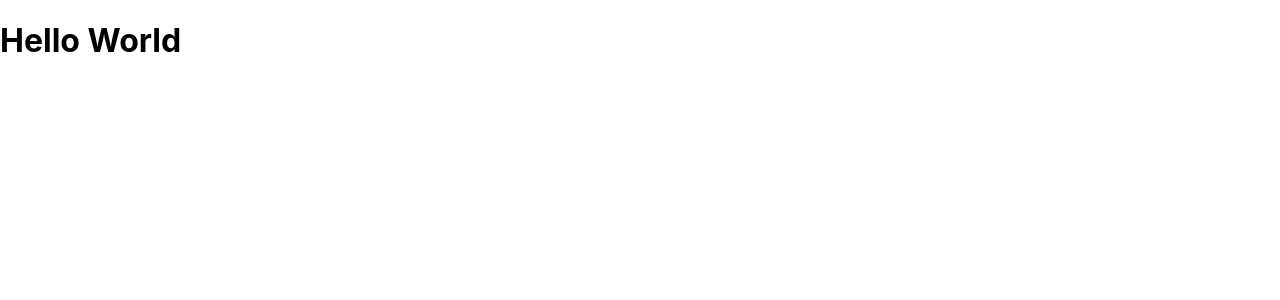
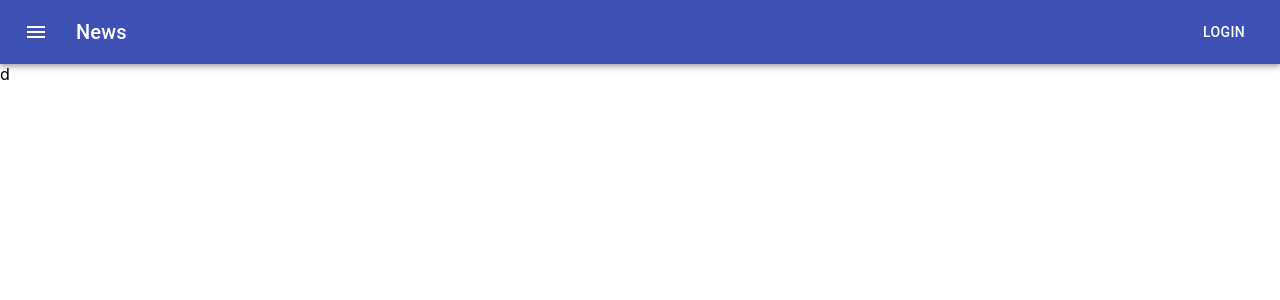
Before and after one commit to Mohammadshahzaib007/react-ts-movie-app, a React (Create React App) app: page / in a window 1280 px wide. Shown: the top 300 px of the page. Built offline with nearby package versions, Linux system fonts and the light colour scheme.

Commit message:
side drawer ui completed and object was written for links

```diff
--- a/src/App.tsx
+++ b/src/App.tsx
@@ -1,10 +1,9 @@
 import React from 'react';
+import Layout from './components/Layout/Layout';
 
 function App() {
   return (
-    <div className="App">
-     <h1>Hello World</h1>
-    </div>
+    <Layout>d</Layout>
   );
 }
 
--- a/src/components/Layout/Layout.tsx
+++ b/src/components/Layout/Layout.tsx
@@ -1,4 +1,5 @@
 import React from 'react'
+import Topbar from './Topbar';
 
 type Props = {
     children: React.ReactNode
@@ -11,6 +12,7 @@ function Layout(props: Props) {
 
     return (
         <>
+        <Topbar />
             <main>
                 {children}
             </main>
--- a/src/components/Layout/Topbar.tsx
+++ b/src/components/Layout/Topbar.tsx
@@ -0,0 +1,144 @@
+import React, { useState } from "react";
+import clsx from "clsx";
+import Drawer from "@material-ui/core/Drawer";
+import List from "@material-ui/core/List";
+import Divider from "@material-ui/core/Divider";
+import ListItem from "@material-ui/core/ListItem";
+import ListItemIcon from "@material-ui/core/ListItemIcon";
+import ListItemText from "@material-ui/core/ListItemText";
+import InboxIcon from "@material-ui/icons/MoveToInbox";
+import MailIcon from "@material-ui/icons/Mail";
+import { makeStyles, Theme } from "@material-ui/core/styles";
+import AppBar from "@material-ui/core/AppBar";
+import Toolbar from "@material-ui/core/Toolbar";
+import Typography from "@material-ui/core/Typography";
+import Button from "@material-ui/core/Button";
+import IconButton from "@material-ui/core/IconButton";
+import MenuIcon from "@material-ui/icons/Menu";
+
+const useStyles = makeStyles((theme: Theme) => ({
+  list: {
+    width: 250,
+  },
+  fullList: {
+    width: "auto",
+  },
+  root: {
+    flexGrow: 1,
+  },
+  menuButton: {
+    marginRight: theme.spacing(2),
+  },
+  title: {
+    flexGrow: 1,
+  },
+}));
+
+type Anchor = "top" | "left" | "bottom" | "right";
+
+export default function TemporaryDrawer() {
+  const classes = useStyles();
+
+  const [isDrawerOpen, setIsDrawerOpen] = useState(false);
+
+  const toggleDrawer = () => {
+    setIsDrawerOpen((prevState) => !prevState);
+  };
+
+  const sideDrawerItems: Array<{
+    heading: string;
+    links: Array<{ name: string; link: string }>;
+  }> = [
+    {
+      heading: "discover",
+      links: [
+        { name: "Popular", link: "#" },
+        { name: "Top Rated", link: "#" },
+        { name: "Upcoming", link: "#" },
+      ],
+    },
+    {
+      heading: "genres",
+      links: [
+        { name: "action", link: "#" },
+        { name: "advanture", link: "#" },
+        { name: "animation", link: "#" },
+        { name: "comedy", link: "#" },
+        { name: "crime", link: "#" },
+        { name: "Documantry", link: "#" },
+        { name: "Drama", link: "#" },
+        { name: "Family", link: "#" },
+        { name: "fantasy", link: "#" },
+        { name: "history", link: "#" },
+        { name: "horror", link: "#" },
+        { name: "music", link: "#" },
+        { name: "mistry", link: "#" },
+        { name: "romanc", link: "#" },
+        { name: "science fiction", link: "#" },
+        { name: "Tv Movie", link: "#" },
+        { name: "thriller", link: "#" },
+        { name: "war", link: "#" },
+        { name: "western", link: "#" },
+      ],
+    },
+  ];
+
+  const list = () => (
+    <div
+      className={classes.list}
+      role="presentation"
+      onClick={toggleDrawer}
+      onKeyDown={toggleDrawer}
+    >
+      <List>
+        {["Inbox", "Starred", "Send email", "Drafts"].map((text, index) => (
+          <ListItem button key={text}>
+            <ListItemIcon>
+              {index % 2 === 0 ? <InboxIcon /> : <MailIcon />}
+            </ListItemIcon>
+            <ListItemText primary={text} />
+          </ListItem>
+        ))}
+      </List>
+      <Divider />
+      <List>
+        {["All mail", "Trash", "Spam"].map((text, index) => (
+          <ListItem button key={text}>
+            <ListItemIcon>
+              {index % 2 === 0 ? <InboxIcon /> : <MailIcon />}
+            </ListItemIcon>
+            <ListItemText primary={text} />
+          </ListItem>
+        ))}
+      </List>
+    </div>
+  );
+
+  return (
+    <div>
+      <div className={classes.root}>
+        <AppBar position="static">
+          <Toolbar>
+            <IconButton
+              onClick={toggleDrawer}
+              edge="start"
+              className={classes.menuButton}
+              color="inherit"
+              aria-label="menu"
+            >
+              <MenuIcon />
+            </IconButton>
+            <Typography variant="h6" className={classes.title}>
+              News
+            </Typography>
+            <Button color="inherit">Login</Button>
+          </Toolbar>
+        </AppBar>
+      </div>
+
+      <Drawer anchor="left" open={isDrawerOpen} onClose={toggleDrawer}>
+        {list("left")}
+      </Drawer>
+    </div>
+  );
+}
```
